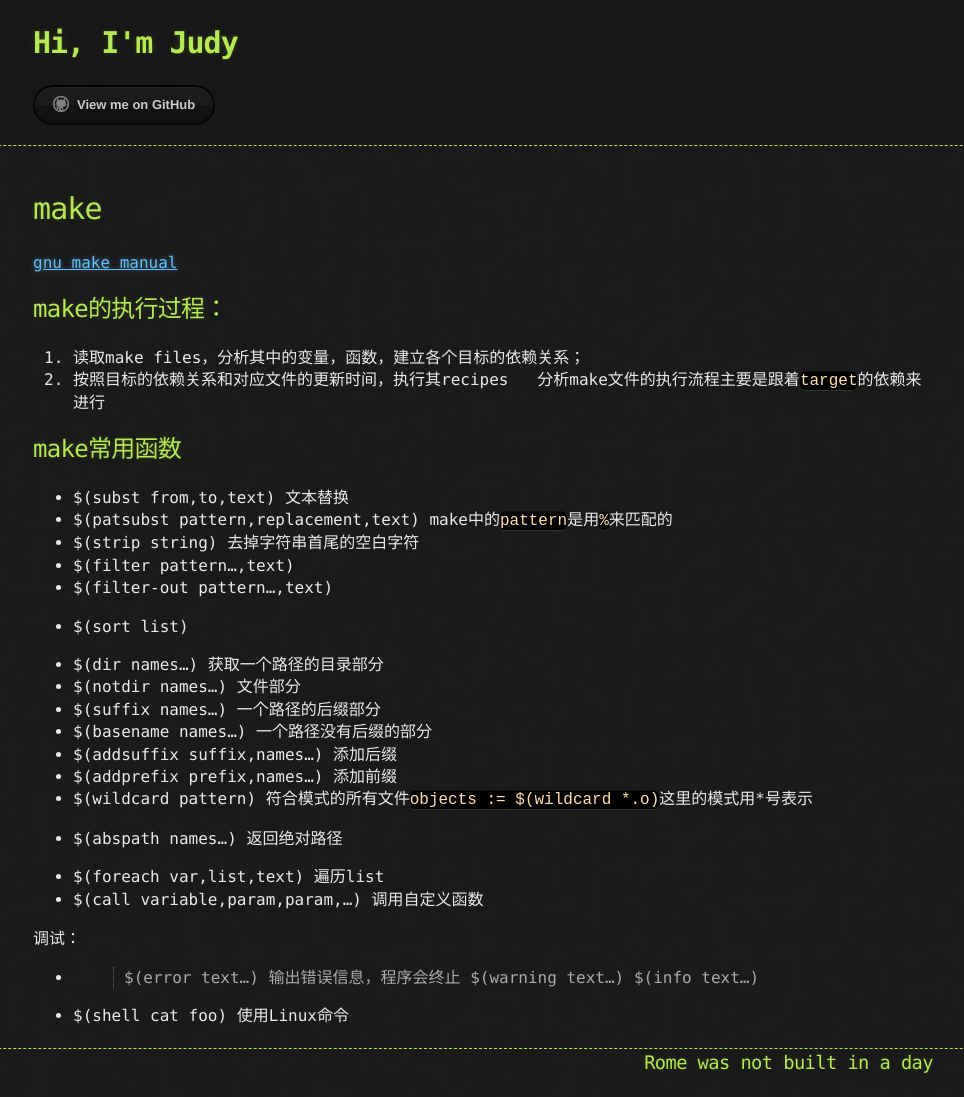
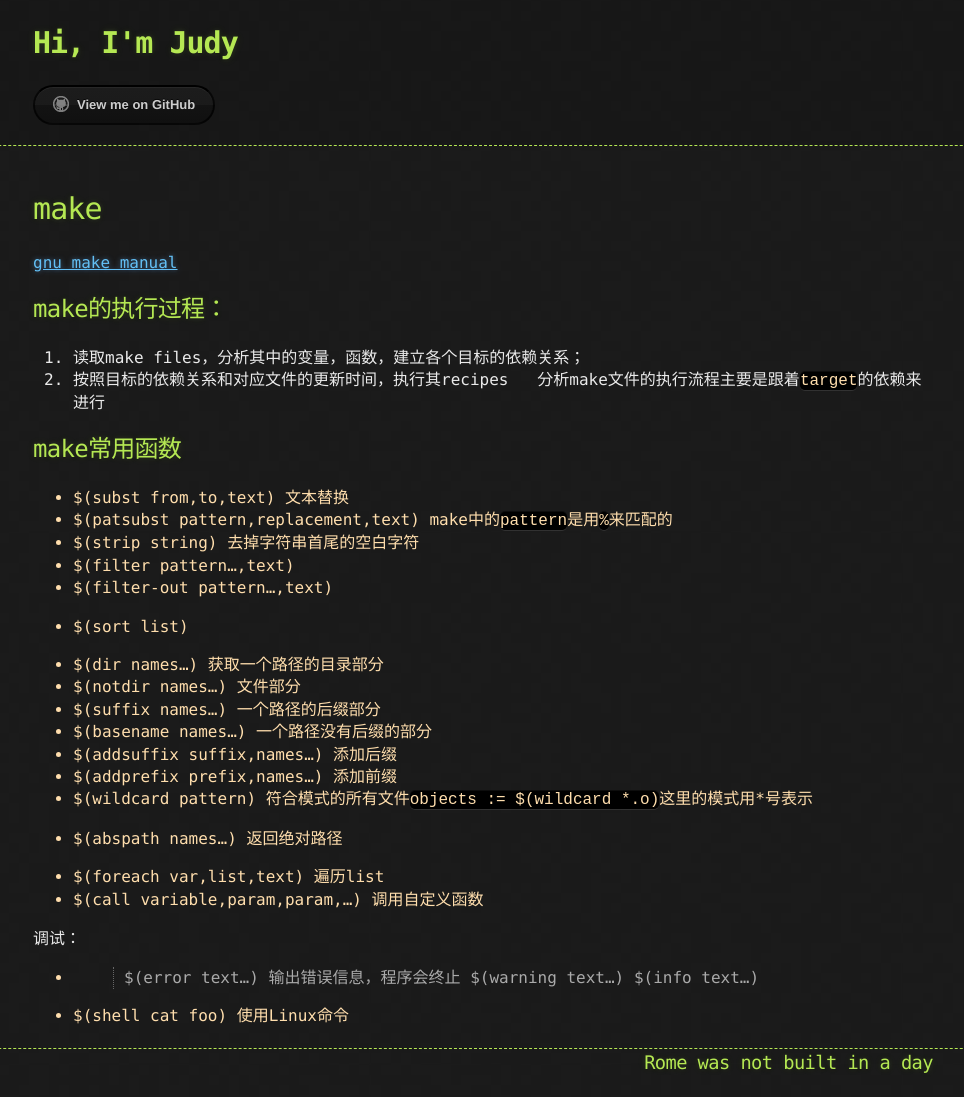
Before and after one commit to Shl4046/Shl4046.github.io, a Jekyll site: the page built from _posts/gnutools/2017-10-03-make.md, in a window 1280 px wide. Shown: the whole page, without its empty margins (162-1126 px from the left). Built offline with Jekyll 4.4.1, drawn with Linux system fonts in a browser that asks for light colours.

Commit message:
Update jekyll-theme-hacker.scss

```diff
--- a/_sass/jekyll-theme-hacker.scss
+++ b/_sass/jekyll-theme-hacker.scss
@@ -131,11 +131,14 @@ dt {
   font-style: italic;
   font-weight: bold;
 }
+
+ul li {
+  color: #FFDEAD
 /*
-ul li {
   list-style-image:url('../images/bullet.png');
+*/
 }
-*/
+
 blockquote {
   color: #aaa;
   padding-left: 10px;
```
